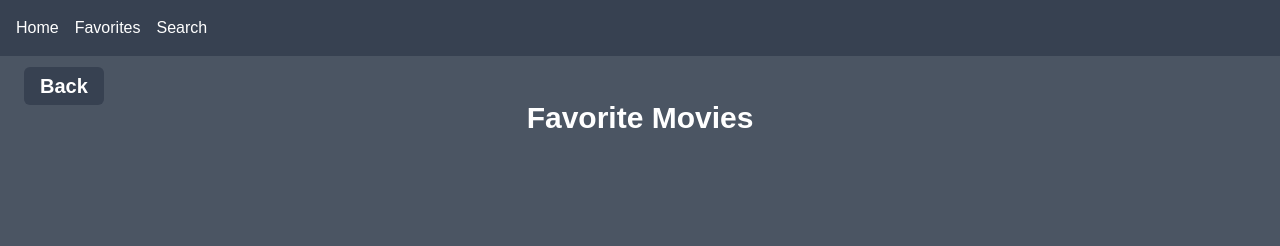
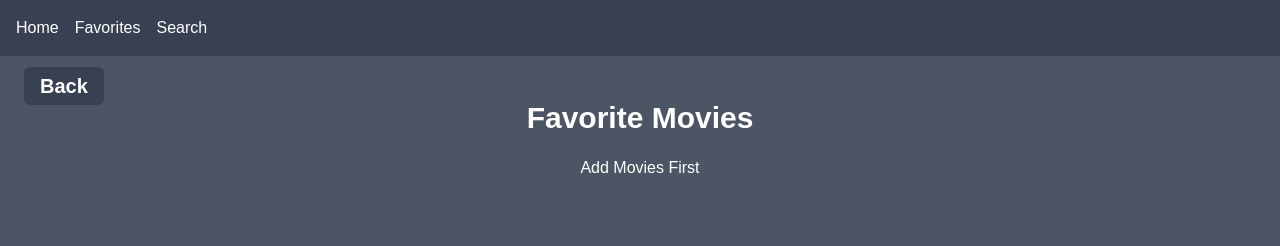
Before and after one commit to ibotchori/movies, a Next.js app: page /favorites in a window 1280 px wide. Shown: the top 246 px of the page. Built offline with nearby package versions, Linux system fonts and the light colour scheme.

Commit message:
feat: add Message component for displaying user feedback in Favorites and Search pages

```diff
--- a/app/page.jsx
+++ b/app/page.jsx
@@ -6,9 +6,5 @@ export const metadata = {
 }
 
 export default function Home() {
-  return (
-    <div>
-      <HomePageContainer />{" "}
-    </div>
-  )
+  return <HomePageContainer />
 }
--- /dev/null
+++ b/components/UI/Message/Message.jsx
@@ -0,0 +1,7 @@
+import React from "react"
+
+const Message = ({ text }) => {
+  return <div className="text-center text-white">{text}</div>
+}
+
+export default Message
--- /dev/null
+++ b/components/UI/Message/index.js
@@ -0,0 +1 @@
+export { default as Message } from "./Message"
--- a/components/UI/index.js
+++ b/components/UI/index.js
@@ -4,3 +4,4 @@ export * from "./Loading"
 export * from "./Buttons"
 export * from "./Input"
 export * from "./PageTitle"
+export * from "./Message"
--- a/components/pages/Favorites/FavoritesPageContainer.jsx
+++ b/components/pages/Favorites/FavoritesPageContainer.jsx
@@ -1,5 +1,11 @@
 "use client"
-import { LinkButton, MovieCard, PageTitle, Pagination } from "@/components"
+import {
+  LinkButton,
+  Message,
+  MovieCard,
+  PageTitle,
+  Pagination,
+} from "@/components"
 import FavoriteContext from "@/context/favorite"
 import React, { useContext, useState } from "react"
 
@@ -22,6 +28,10 @@ const FavoritesPageContainer = () => {
       <main className="flex-grow container mx-auto pb-4">
         <PageTitle text={"Favorite Movies"} />
 
+        {favorites?.length === 0 ? (
+          <Message text={"Add Movies First"} />
+        ) : (
+          <>
             <div className="grid grid-cols-1 sm:grid-cols-2 md:grid-cols-3 lg:grid-cols-4 gap-4">
               {currentItems?.map((movie) => (
                 <MovieCard key={movie.id} movie={movie} />
@@ -29,7 +39,12 @@ const FavoritesPageContainer = () => {
             </div>
 
             {pageCount > 1 && (
-          <Pagination pageCount={pageCount} handlePageClick={handlePageClick} />
+              <Pagination
+                pageCount={pageCount}
+                handlePageClick={handlePageClick}
+              />
+            )}
+          </>
         )}
       </main>
     </div>
--- a/components/pages/Search/SearchPageContainer.jsx
+++ b/components/pages/Search/SearchPageContainer.jsx
@@ -7,6 +7,7 @@ import {
   Input,
   LinkButton,
   PageTitle,
+  Message,
 } from "@/components"
 import { useDebounce } from "@/hooks"
 
@@ -65,6 +66,10 @@ const SearchPageContainer = () => {
 
         {loading && <Loading />}
 
+        {!loading && movies?.length === 0 && (
+          <Message text={"No Movies Found"} />
+        )}
+
         <div className="grid grid-cols-1 sm:grid-cols-2 md:grid-cols-3 lg:grid-cols-4 gap-4">
           {movies?.map((movie) => (
             <MovieCard key={movie.id} movie={movie} />
```
Lines whose indentation alone changed are shown as unchanged.
